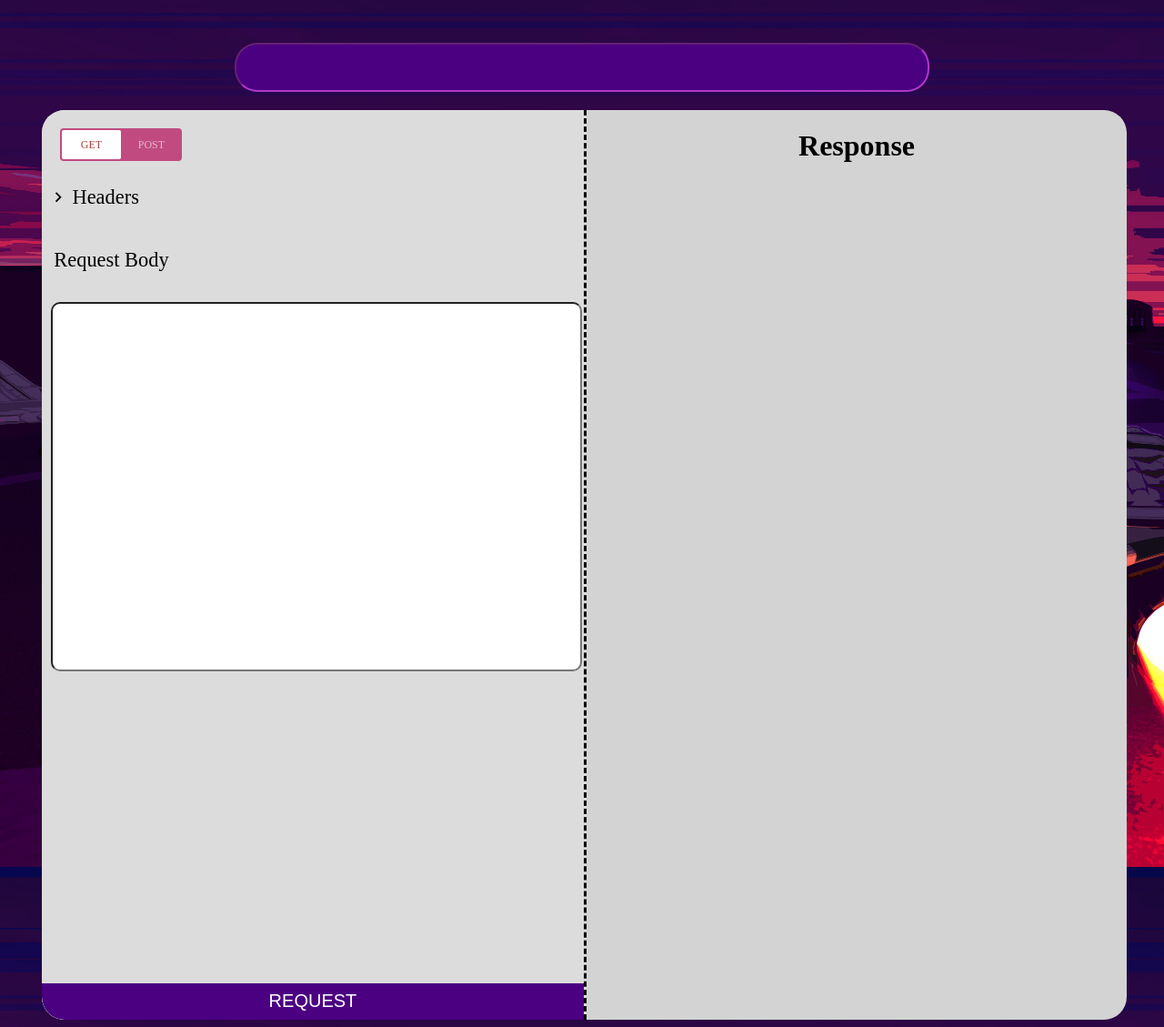
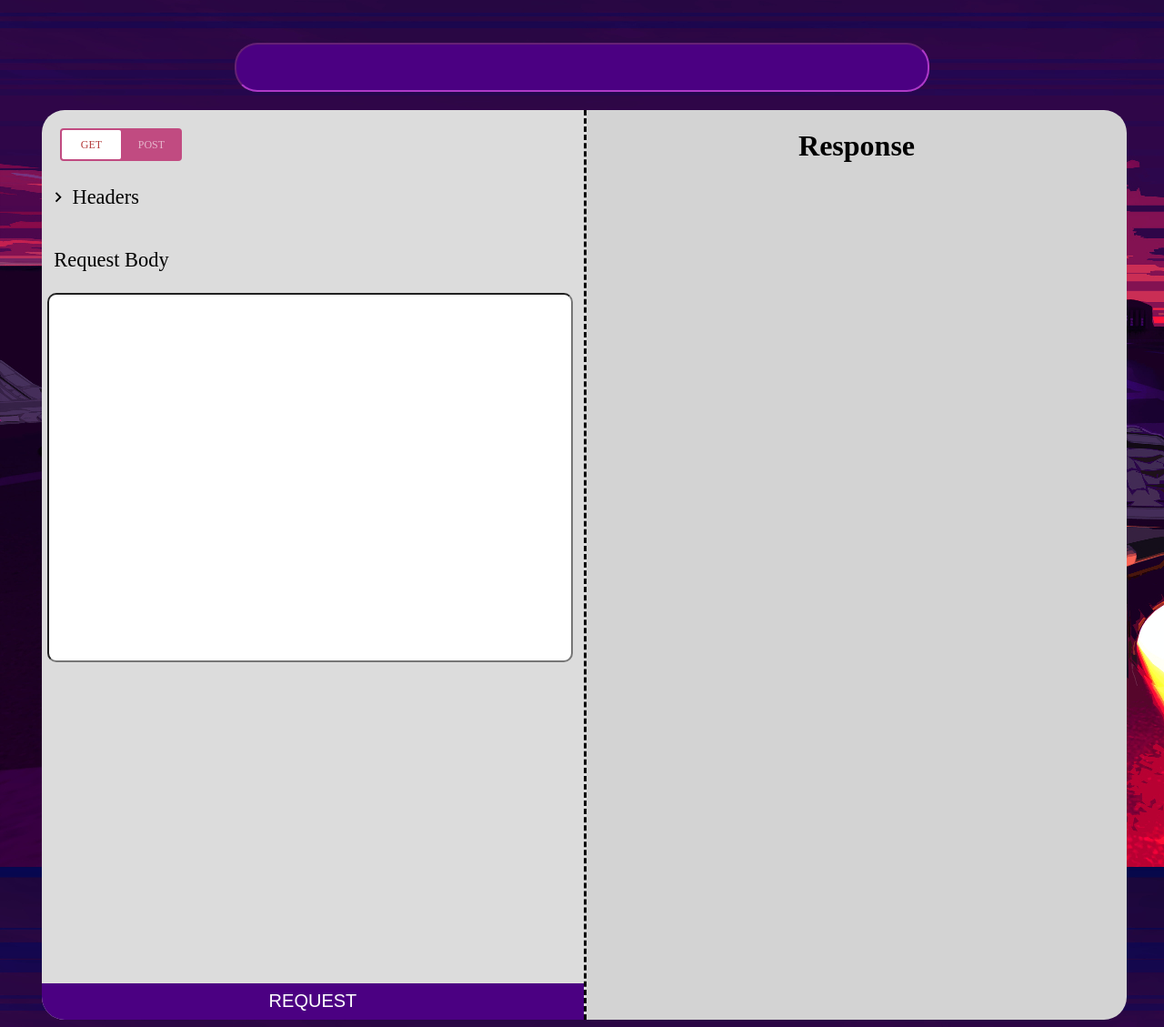
Before and after one commit to knockoutNoN13/PtzWeb, a Flask app: page / in a window 1280 px wide. Shown: the part 127-1256 px from the top of the page at 91% size. Run offline with Flask 3, Linux system fonts and the light colour scheme.

Commit message:
Updated front

```diff
--- a/app/app/static/style.css
+++ b/app/app/static/style.css
@@ -9,7 +9,7 @@
 
 #respBody {
   text-align: left;
-  overflow: auto-;
+  overflow: auto;
 }
 
 summary::-webkit-details-marker{display:none;}
@@ -63,9 +63,8 @@ details{
 }
 
 .reqBody {
-  margin: 5px;
-  margin-right: 5px;
-  width: 98.5%;
+  margin:auto;
+  width: 98%;
   height: 400px;
   border-radius: 10px;
 }
@@ -101,7 +100,6 @@ details{
 .column {
     float: left;
     position: relative;
-    overflow: auto;
 
 }
 
--- a/app/app/templates/home.html
+++ b/app/app/templates/home.html
@@ -9,7 +9,7 @@
 
 
 
-<body style="background-image: url({{ url_for('static', filename='background.jpg') }})">
+<body style="background: url({{ url_for('static', filename='background.jpg') }})">
     <h1 id = "header">
         Try new online request tool
     </h1>
```
